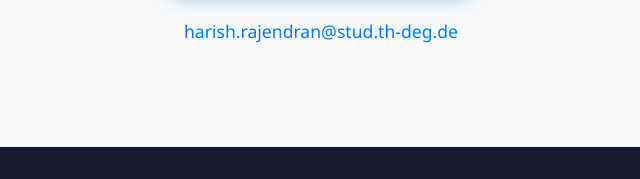
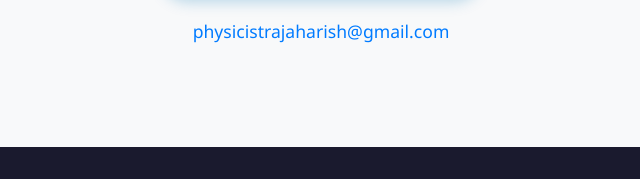
Before and after one commit to physicistharish/Harish, a plain HTML site: page index.html in a window 1280 px wide. Shown: the part 9433-9612 px from the top of the page, 319-959 px from the left. Drawn offline with Linux system fonts and the light colour scheme.

Commit message:
Update Email Address

```diff
--- a/index.html
+++ b/index.html
@@ -885,7 +885,7 @@
                 </svg>
                 Harish Rajendran on LinkedIn
             </a>
-             <a href="mailto:harish.rajendran@stud.th-deg.de" class="email-link">harish.rajendran@stud.th-deg.de</a>
+             <a href="mailto:physicistrajaharish@gmail.com" class="email-link">physicistrajaharish@gmail.com</a>
         </div>
     </section>
 
@@ -910,7 +910,7 @@
                 <svg xmlns="http://www.w3.org/2000/svg" viewBox="0 0 24 24"><path d="M19 0h-14c-2.761 0-5 2.239-5 5v14c0 2.761 2.239 5 5 5h14c2.762 0 5-2.239 5-5v-14c0-2.761-2.238-5-5-5zm-11 19h-3v-11h3v11zm-1.5-12.268c-.966 0-1.75-.79-1.75-1.764s.784-1.764 1.75-1.764 1.75.79 1.75 1.764-.783 1.764-1.75 1.764zm13.5 12.268h-3v-5.604c0-3.368-4-3.113-4 0v5.604h-3v-11h3v1.765c1.396-2.586 7-2.777 7 2.476v6.759z"/></svg>
                 LinkedIn
             </a>
-            <a href="mailto:harish.rajendran@stud.th-deg.de" title="Email Harish">
+            <a href="mailto:physicistrajaharish@gmail.com" title="Email Harish">
                 <svg xmlns="http://www.w3.org/2000/svg" viewBox="0 0 24 24"><path d="M20 4H4c-1.1 0-1.99.9-1.99 2L2 18c0 1.1.9 2 2 2h16c1.1 0 2-.9 2-2V6c0-1.1-.9-2-2-2zm0 4l-8 5-8-5V6l8 5 8-5v2z"/></svg>
                 Email
             </a>
```
